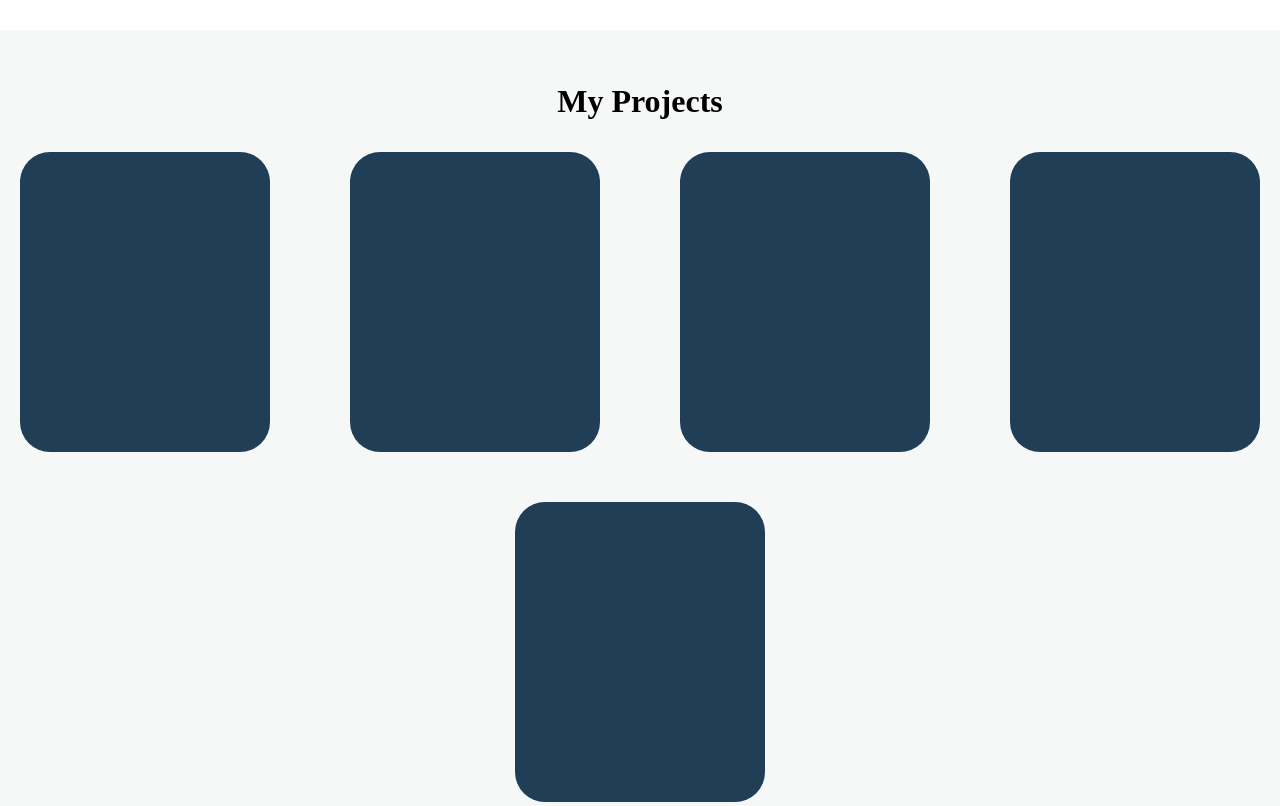
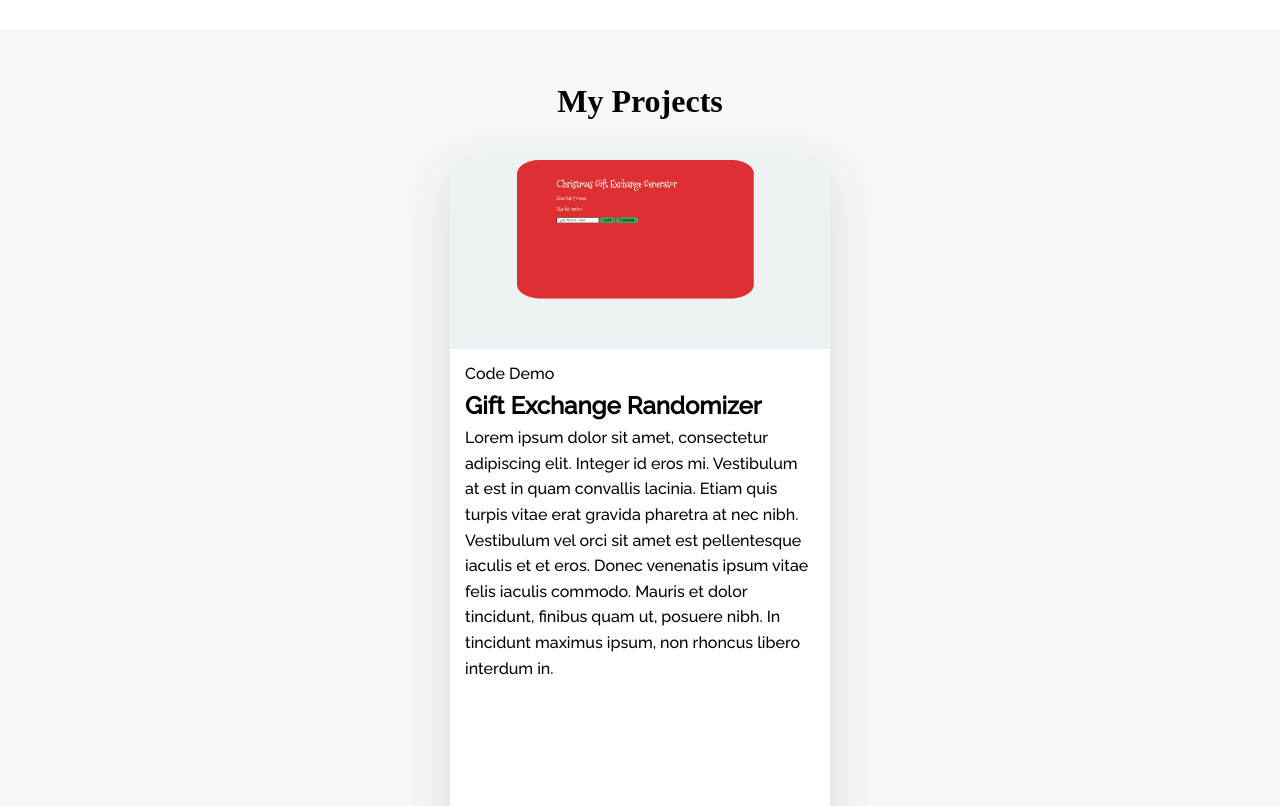
Before and after one commit to AustinFarnsworth/AustinFarnsworth.github.io, a plain HTML site: page index.html in a window 1280 px wide. Shown: the part 1600-2406 px from the top of the page. Drawn offline with Linux system fonts and the light colour scheme.

Commit message:
card styling added

```diff
--- a/css/styles.css
+++ b/css/styles.css
@@ -1,4 +1,5 @@
 @import url("https://fonts.googleapis.com/css2?family=Roboto+Mono:wght@300&display=swap");
+@import url("https://fonts.googleapis.com/css2?family=Raleway:ital,wght@0,500;1,600&display=swap");
 
 * {
   margin: 0;
@@ -6,7 +7,7 @@
 }
 
 :root {
-    --gap: 10px
+  --gap: 10px;
 }
 
 body {
@@ -15,6 +16,7 @@ body {
   min-height: 100%;
   min-width: 100%;
   background-color: #f6f8f8;
+  margin-top: auto;
 }
 
 html {
@@ -37,9 +39,10 @@ html {
   display: flex;
   position: fixed;
   width: 100%;
+  z-index: 99;
   justify-content: space-around;
   align-items: center;
-    padding: 10px ;
+  padding: 10px;
   background-color: #6c8fad;
   box-shadow: 0 0 15px 0 rbga(0, 0, 0, 1);
 }
@@ -49,7 +52,6 @@ a {
   font-weight: 500;
   font-size: 16px;
   text-decoration: none;
-
 }
 
 .nav-bar a:hover {
@@ -71,7 +73,6 @@ h1 {
   padding-top: 10px;
   height: 800px;
   text-align: center;
-
 }
 
 .profile-pic {
@@ -87,7 +88,6 @@ h1 {
   height: 800px;
   background-color: #ffffff;
   width: 100%;
-
 }
 
 .about-items {
@@ -104,33 +104,41 @@ h1 {
 }
 
 .projects {
-    height: 700px;
+  height: 800px;
   display: flex;
   flex-direction: row;
   flex-wrap: wrap;
   justify-content: space-around;
-    align-items: center;
-    column-gap: 40px;
+  margin-top: 20px;
+  /* align-items: center;
+  column-gap: 40px; */
 }
 
 .projects-landscape {
-    background-color: #203e56;
-    border-radius: 30px;
-    height: 300px;
-    width: 250px;
+  border-radius: 4px;
+  min-height: 380px;
+  max-width: 380px;
+  margin: 10px auto;
+  background: white;
+  font-family: "Raleway", sans-serif;
+  box-shadow: 0px 15px 50px #d9dbdf;
+}
+.card-info {
+  padding: 5px 15px;
+}
+
+.project-image {
+  width: 100%;
 }
 
 .contact-me {
   padding-top: 20px;
   height: 1000px;
   background-color: #ffffff;
-
-
 }
 
 .contact-header {
   margin-right: 5px;
-
 }
 
 .contact-form {
@@ -158,7 +166,6 @@ textarea {
   border-radius: 0.35em;
   outline: 0;
   width: 100%;
-
 }
 
 input:focus,
@@ -169,8 +176,6 @@ textarea:focus {
 input {
   height: 2.75em;
   width: 100%;
-
-
 }
 
 .main ul {
@@ -201,13 +206,13 @@ input {
 .submit-button:hover {
   border: solid #49bf9d;
   color: #4499bb;
-
 }
 
 .footer-profile {
   background-color: #6c8fad;
   color: black;
   height: 5rem;
+  margin-top: -5rem;
   bottom: 0;
   position: absolute;
   text-align: center;
@@ -225,10 +230,9 @@ a:hover {
   color: #5cd98f;
 }
 
-
 /* ~~~~~~~~~~~~~~~~~~~~~~~ MOBILE FRIENDLY SYTLING ~~~~~~~~~~~~~~~~~~~~~~~ */
 
-@media  screen and  (max-width: 980px) {
+@media screen and (max-width: 980px) {
   .container {
     display: flex;
     flex-direction: column;
@@ -249,5 +253,4 @@ a:hover {
     top: 300px;
     right: 350px;
   }
-
 }
--- a/index.html
+++ b/index.html
@@ -11,7 +11,9 @@
     <link rel="icon" type="image/png" sizes="16x16" href="/favicon/favicon-16x16.png">
     <link rel="manifest" href="/site.webmanifest">
     <link href="https://fonts.googleapis.com/css2?family=Roboto+Mono:wght@300&display=swap" rel="stylesheet">
+    <!-- <link rel="stylesheet" href="https://cdnjs.cloudflare.com/ajax/libs/semantic-ui/2.4.1/semantic.min.css"> -->
     <script src="https://kit.fontawesome.com/ecc258ef78.js" crossorigin="anonymous"></script>
+
     <title>Austins potfolio site</title>
 </head>
 <body class="container">
@@ -31,7 +33,7 @@
         <br>
 
         <a>
-            <img src="/images/Mexico-pic.jpeg"
+            <img src="/images/mexico-profile.jpg"
             alt="Austin Farnsworth Profile"
             class="profile-pic">
         </a>
@@ -75,14 +77,27 @@
           <h1>My Projects</h1>
 
           <div class="projects">
-              <span class="projects-landscape"></span>
-              <span class="projects-landscape"></span>
-              <span class="projects-landscape"></span>
-              <span class="projects-landscape"></span>
-              <span class="projects-landscape"></span>
+              <div class="projects-landscape">
+
+                 <img src="/images/randomizer.png" alt="project-images" class="project-image"/>
+                 <div class="card-info">
+                  <span class="Tag">Code</span>
+                  <span class="Tag">Demo</span>
+                    <h2 class="title">Gift Exchange Randomizer</h2>
+                    <p>Lorem ipsum dolor sit amet, consectetur adipiscing elit. Integer id eros mi.
+                      Vestibulum at est in quam convallis lacinia. Etiam quis turpis vitae erat gravida
+                      pharetra at nec nibh. Vestibulum vel orci sit amet est pellentesque iaculis et
+                      et eros. Donec venenatis ipsum vitae felis iaculis commodo. Mauris et dolor tincidunt,
+                      finibus quam ut, posuere nibh. In tincidunt maximus ipsum, non rhoncus libero
+                      interdum in.</p>
+               </div>
+              </div>
 
           </div>
         </div>
+
+
+
 
         <a name="contactme"></a>
         <div class="contact-me">
@@ -126,9 +141,7 @@
 
             <div class="find-me">
             <h3>Find me on</h3>
-            <a href="https://twitter.com/AustinFarnswor1"
-            class="fab fa-twitter fa-2x">
-        </a>
+
         <a href="https://github.com/AustinFarnsworth"
         class="fab fa-github fa-2x">
 
```
Also changed, not shown: images/Mexico-pic.jpeg (deleted), images/mexico-profile.jpg (added), images/randomizer.png (added). Lines whose indentation alone changed are shown as unchanged.
